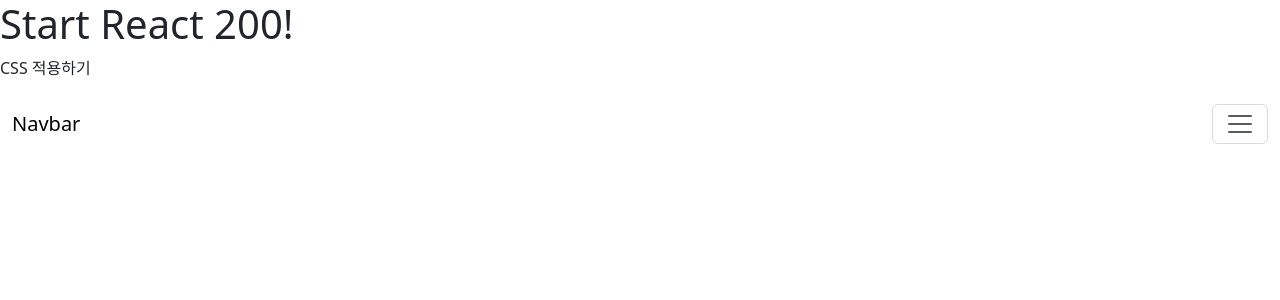
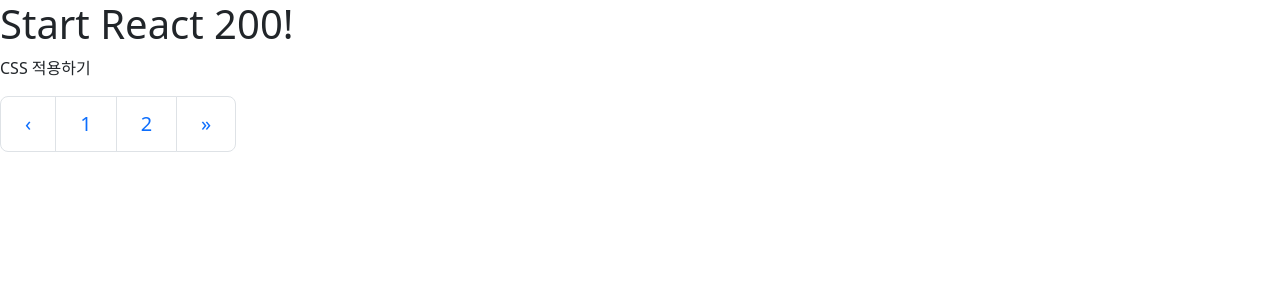
Before and after one commit to jihyean/React200, a React (Create React App) app in the folder client/: page / in a window 1280 px wide. Shown: the top 300 px of the page. Built offline with nearby package versions, Linux system fonts and the light colour scheme.

Commit message:
[050] reactstrap Pagination 사용하기

```diff
--- a/client/src/App.js
+++ b/client/src/App.js
@@ -1,6 +1,6 @@
 import React from 'react';
 import './App.css';
-import ReactstrapNavbar from './PART2/R049_ReactstrapNavbar'
+import ReactstrapPagination from './PART2/R050_ReactstrapPagination'
 import 'bootstrap/dist/css/bootstrap.css'
 
 function App() {
@@ -8,7 +8,7 @@
     <div>
       <h1>Start React 200!</h1>
       <p>CSS 적용하기</p>
-      <ReactstrapNavbar />
+      <ReactstrapPagination />
     </div>
   );
 }
--- /dev/null
+++ b/client/src/PART2/R050_ReactstrapPagination.js
@@ -0,0 +1,31 @@
+import React, { Component } from 'react';
+import { Pagination, PaginationItem, PaginationLink } from 'reactstrap';
+
+class R048_ReactstrapModal extends Component {
+  pagination = (type) => {
+    alert("Go "+type)
+  }
+
+  render() {
+    return (
+      <>
+      <Pagination size="lg" aria-label="Page navigation example">
+        <PaginationItem>
+          <PaginationLink previous onClick={e => this.pagination("previous")} />
+        </PaginationItem>
+        <PaginationItem>
+          <PaginationLink onClick={e => this.pagination("1")}>1</PaginationLink>
+        </PaginationItem>
+        <PaginationItem>
+          <PaginationLink onClick={e => this.pagination("2")}>2</PaginationLink>
+        </PaginationItem>
+        <PaginationItem>
+          <PaginationLink last onClick={e => this.pagination("last")} />
+        </PaginationItem>
+      </Pagination>
+      </>
+   )
+  }
+}
+
+export default R048_ReactstrapModal;
```
